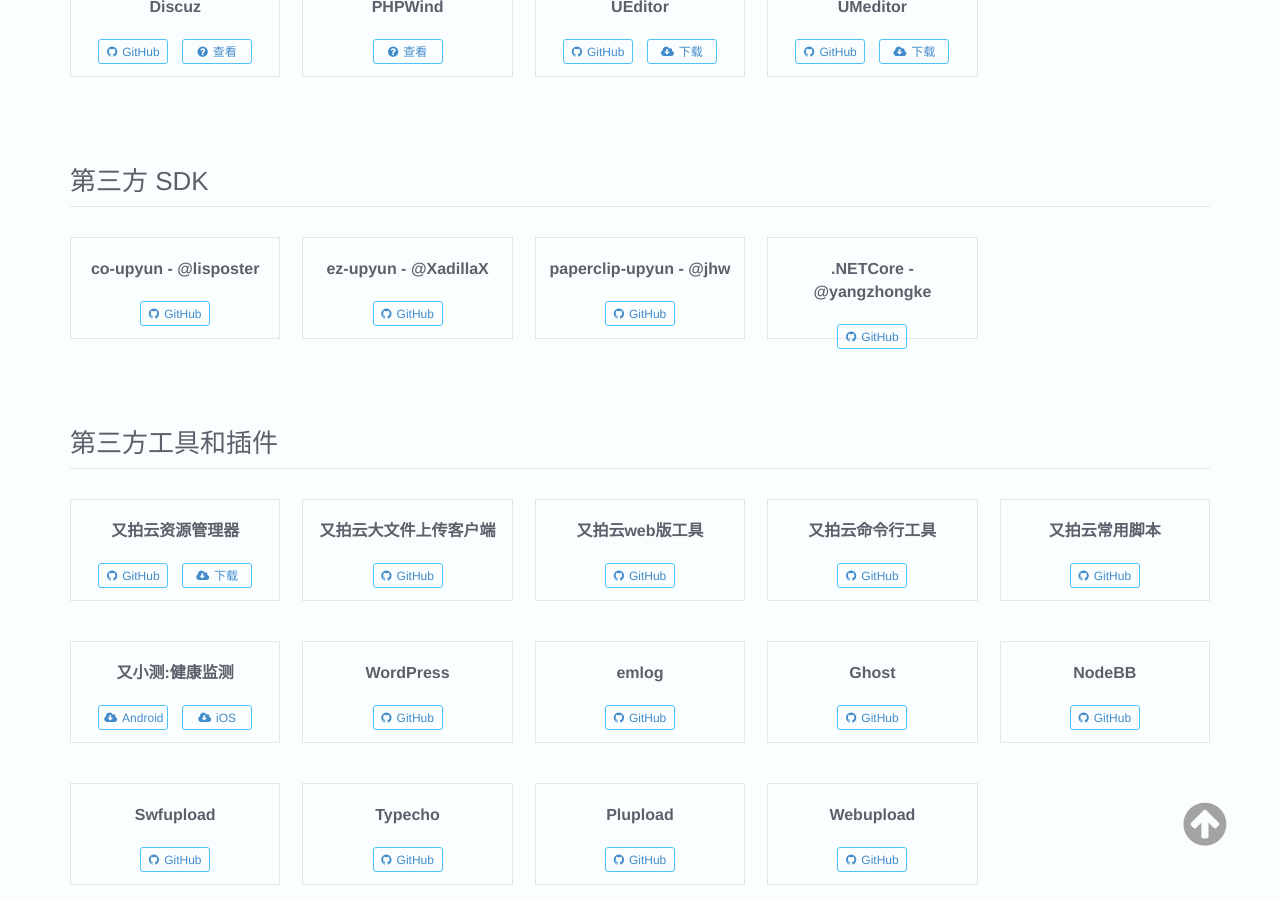
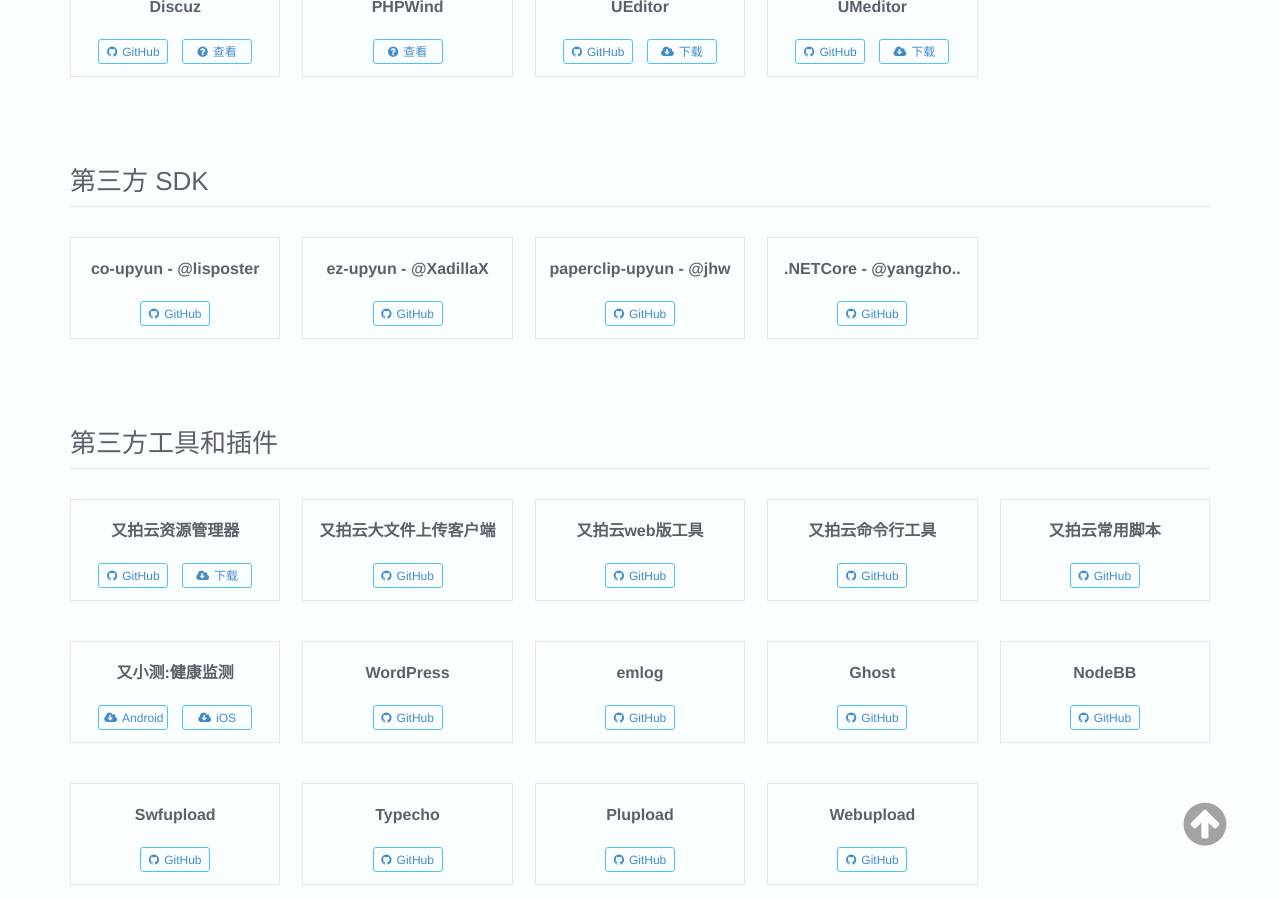
Before and after one commit to upyun/docs, an MkDocs documentation site: the page built from sources/download/index.md, in a window 1280 px wide and 900 px high, scrolled down 1316 px. Built offline with MkDocs 1.6.1, drawn with Linux system fonts in a browser that asks for light colours; old or Windows-style settings are respelled for this version of MkDocs.

```diff
--- a/sources/download/index.md
+++ b/sources/download/index.md
@@ -209,7 +209,7 @@
         </div>
     </li>
 	<li>
-        <strong>.NETCore - @yangzhongke</strong>
+        <strong>.NETCore - @yangzho..</strong>
         <div class="links">
             <a href="https://github.com/yangzhongke/UpYun.NETCore" class="btn btn-xs" target="_blank"><i class="fa fa-github"></i>GitHub</a>
         </div>
```
